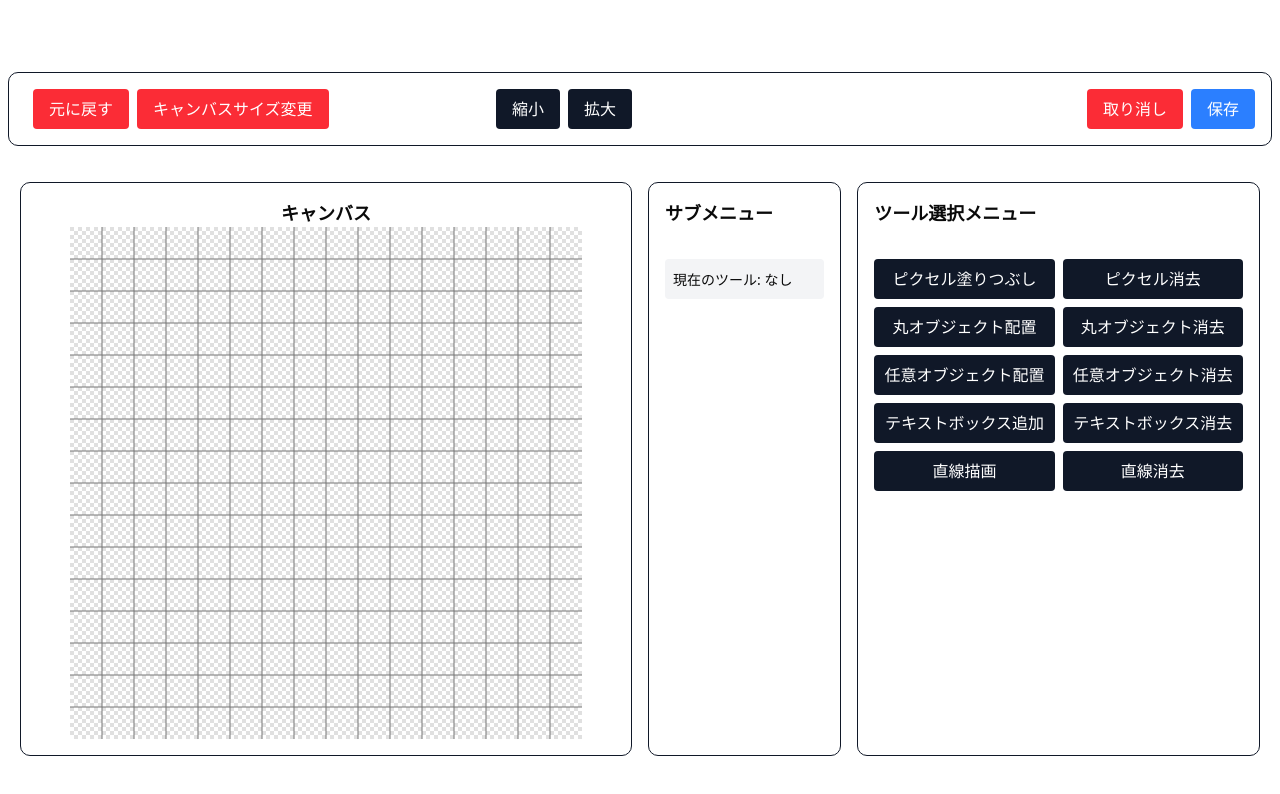
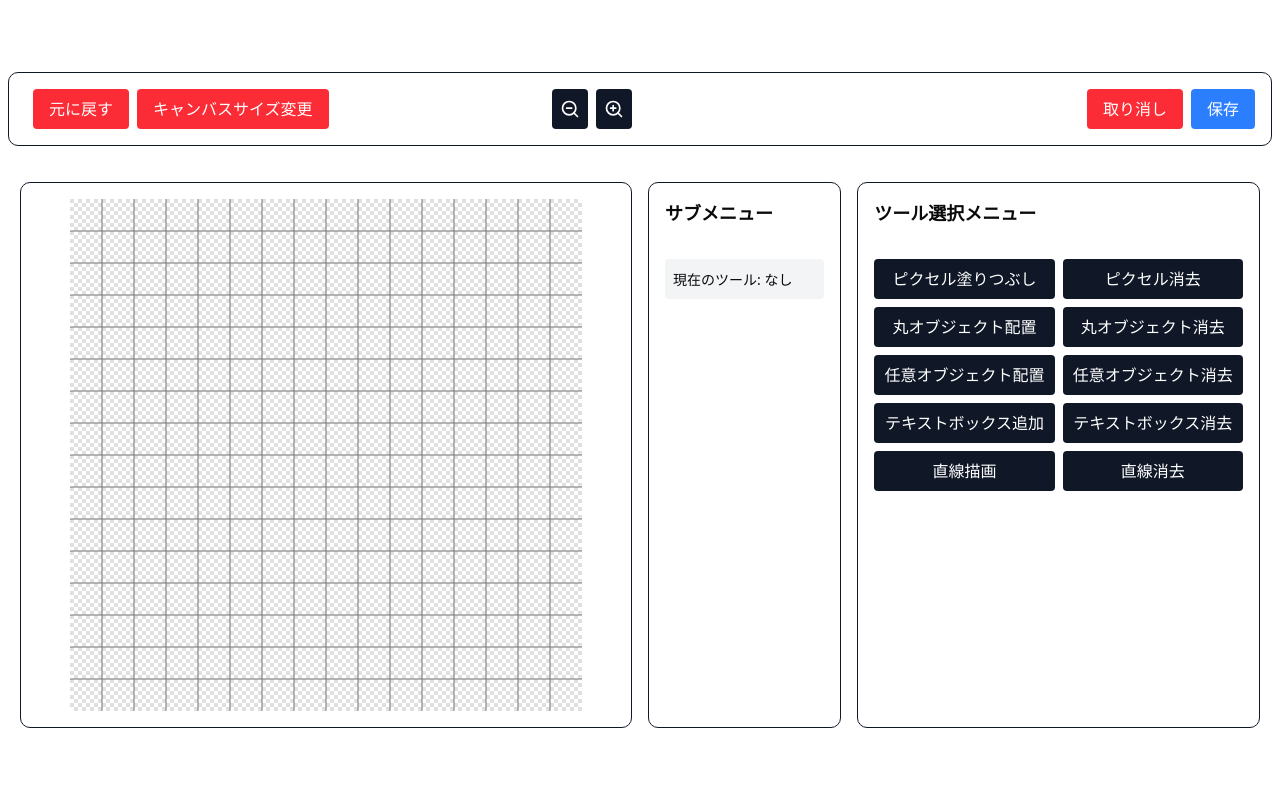
Before and after one commit to study-basic-hackathon/for-moku, a Next.js app in the folder front/: page /event/venueedit/sample in a window 1280 px wide. Shown: the top 794 px of the page. Built offline with nearby package versions, Linux system fonts and the light colour scheme; no server answers.

Commit message:
【イベント】【間取り編集】キャンバスの拡大縮小 #57 機能実装 (#75)
- 拡大縮小ができるように改良
- 拡大縮小のボタンを変更
- (x0.25, x0.5, x1, x2, x4)の間でのみ動くように修正

```diff
--- a/front/src/components/templates/event/venueedit/VenueActionHeader.tsx
+++ b/front/src/components/templates/event/venueedit/VenueActionHeader.tsx
@@ -1,4 +1,12 @@
-export default function VenueActionHeader() {
+import { ZoomIn, ZoomOut } from 'lucide-react'
+
+interface Props {
+  handleZoomIn: () => void
+  handleZoomOut: () => void
+}
+
+export default function VenueActionHeader({ handleZoomIn, handleZoomOut }: Readonly<Props>) {
+
   return (
     <div className="flex flex-col justify-center items-center border border-gray-900 mx-2 rounded-lg p-4 m-4 gap-4">
       <div className="items-center justify-between w-full grid grid-cols-4 lg:grid-cols-4 xl:grid-cols-2">
@@ -12,11 +20,19 @@ export default function VenueActionHeader() {
             </button>
           </div>
           <div className="flex space-x-2">
-            <button className="px-4 py-2 bg-gray-900 text-white rounded hover:bg-gray-600">
-              縮小
+            <button
+              className="px-2 py-2 bg-gray-900 text-white rounded hover:bg-gray-600 flex items-center gap-2"
+              onClick={handleZoomOut}
+            >
+              <ZoomOut size={20} />
+
             </button>
-            <button className="px-4 py-2 bg-gray-900 text-white rounded hover:bg-gray-600">
-              拡大
+            <button
+              className="px-2 py-2 bg-gray-900 text-white rounded hover:bg-gray-600 flex items-center gap-2"
+              onClick={handleZoomIn}
+            >
+              <ZoomIn size={20} />
+
             </button>
           </div>
         </div>
--- a/front/src/components/templates/event/venueedit/VenueEditor.tsx
+++ b/front/src/components/templates/event/venueedit/VenueEditor.tsx
@@ -1,6 +1,7 @@
 'use client'
 
 import { useCanvasDraw } from '@/hooks/venue/useCanvasDraw'
+import { cn } from '@/lib/shadcn/utils'
 
 interface VenueEditorProps {
   selectedTool: string
@@ -21,7 +22,7 @@ const canvasStyleFactory = (zoom: number, CANVAS_BASE: number) : React.CSSProper
   }
 }
 
-export default function VenueEditor({ selectedTool, n_pixel = 8, zoom = 160 }: VenueEditorProps) {
+export default function VenueEditor({ selectedTool, n_pixel = 8, zoom = 150 }: VenueEditorProps) {
 
   // キャンバスに関連するフック（いわゆるカスタムフック）
   const { canvasRef, CANVAS_BASE} = useCanvasDraw({ n_pixel })
@@ -39,10 +40,10 @@ export default function VenueEditor({ selectedTool, n_pixel = 8, zoom = 160 }: V
   }
 
   return (
-    <div className="flex flex-col items-center border border-gray-900 rounded-lg p-4 overflow-x-auto">
-      <div>
-        <span className="text-lg font-semibold">キャンバス</span>
-      </div>
+    <div className={cn(
+      "flex flex-col border border-gray-900 rounded-lg p-4 overflow-x-auto",
+      zoom <= 100 && "items-center"
+    )}>
 
       <div style={{ maxWidth: `${CANVAS_BASE}px`, maxHeight: `${CANVAS_BASE + 0}px` }}>
         <div
--- a/front/src/components/templates/event/venueedit/VenueEditorTemplate.tsx
+++ b/front/src/components/templates/event/venueedit/VenueEditorTemplate.tsx
@@ -5,15 +5,19 @@ import VenueActionHeader from "./VenueActionHeader"
 import VenueEditor from "./VenueEditor"
 import VenueToolSubMenu from "./VenueToolSubMenu"
 import VenueToolSelectionMenu from "./VenueToolSelectionMenu"
+import { useZoom } from '@/hooks/venue/useZoom'
 
 export default function VenueEditorTemplate() {
   const [selectedTool, setSelectedTool] = useState<string>('')
-  const [zoom] = useState(100)
+  const {zoom, handleZoomIn, handleZoomOut } = useZoom(100)
   const [n_pixel] = useState(16)
 
   return (
     <div className="pb-10">
-      <VenueActionHeader />
+      <VenueActionHeader
+        handleZoomIn={handleZoomIn}
+        handleZoomOut={handleZoomOut}
+      />
       <div className="p-5">
         <div className="grid grid-cols-1 lg:grid-cols-8 xl:grid-cols-12 gap-4">
           <div className="col-span-1 md:col-span-1 lg:col-span-6 xl:col-span-6">
--- /dev/null
+++ b/front/src/hooks/venue/useZoom.ts
@@ -0,0 +1,35 @@
+import { useState } from 'react'
+
+const ZOOM_LEVELS = [25, 50, 100, 200, 400] as const
+type ZoomLevel = typeof ZOOM_LEVELS[number]
+
+export const useZoom = (initialZoom: ZoomLevel = 100) => {
+  const [zoom, setZoom] = useState<ZoomLevel>(initialZoom)
+
+  const handleZoomIn = () => {
+    setZoom((prevZoom: ZoomLevel) => {
+      const currentIndex = ZOOM_LEVELS.indexOf(prevZoom)
+      if (currentIndex < ZOOM_LEVELS.length - 1) {
+        return ZOOM_LEVELS[currentIndex + 1]
+      }
+      return prevZoom
+    })
+  }
+
+  const handleZoomOut = () => {
+    setZoom((prevZoom: ZoomLevel) => {
+      const currentIndex = ZOOM_LEVELS.indexOf(prevZoom)
+      if (currentIndex > 0) {
+        return ZOOM_LEVELS[currentIndex - 1]
+      }
+      return prevZoom
+    })
+  }
+
+  return {
+    zoom,
+    setZoom,
+    handleZoomIn,
+    handleZoomOut,
+  }
+}
```
